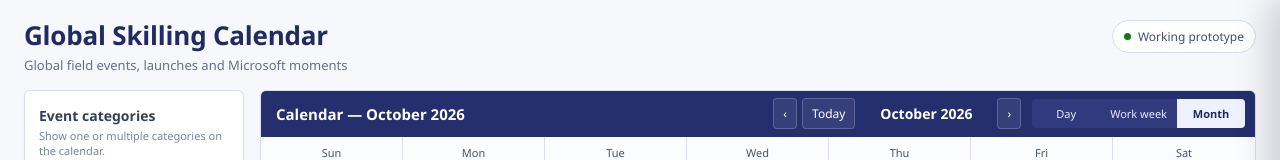
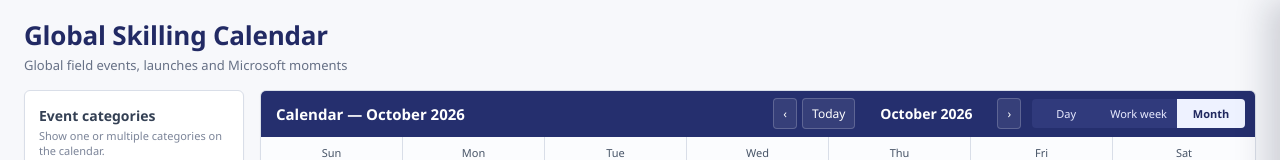
Before and after one commit to jaydabay/global-skilling-calendar, a plain HTML site: page index.html in a window 1280 px wide. Shown: the top 160 px of the page. Drawn offline with Linux system fonts and the light colour scheme.

Commit message:
remove prototype logo

```diff
--- a/index.html
+++ b/index.html
@@ -409,7 +409,6 @@
       <h1>Global Skilling Calendar</h1>
       <p>Global field events, launches and Microsoft moments</p>
     </div>
-    <div class="poc-badge"><span class="poc-dot"></span> Working prototype</div>
   </div>
 
   <div class="layout">
```
